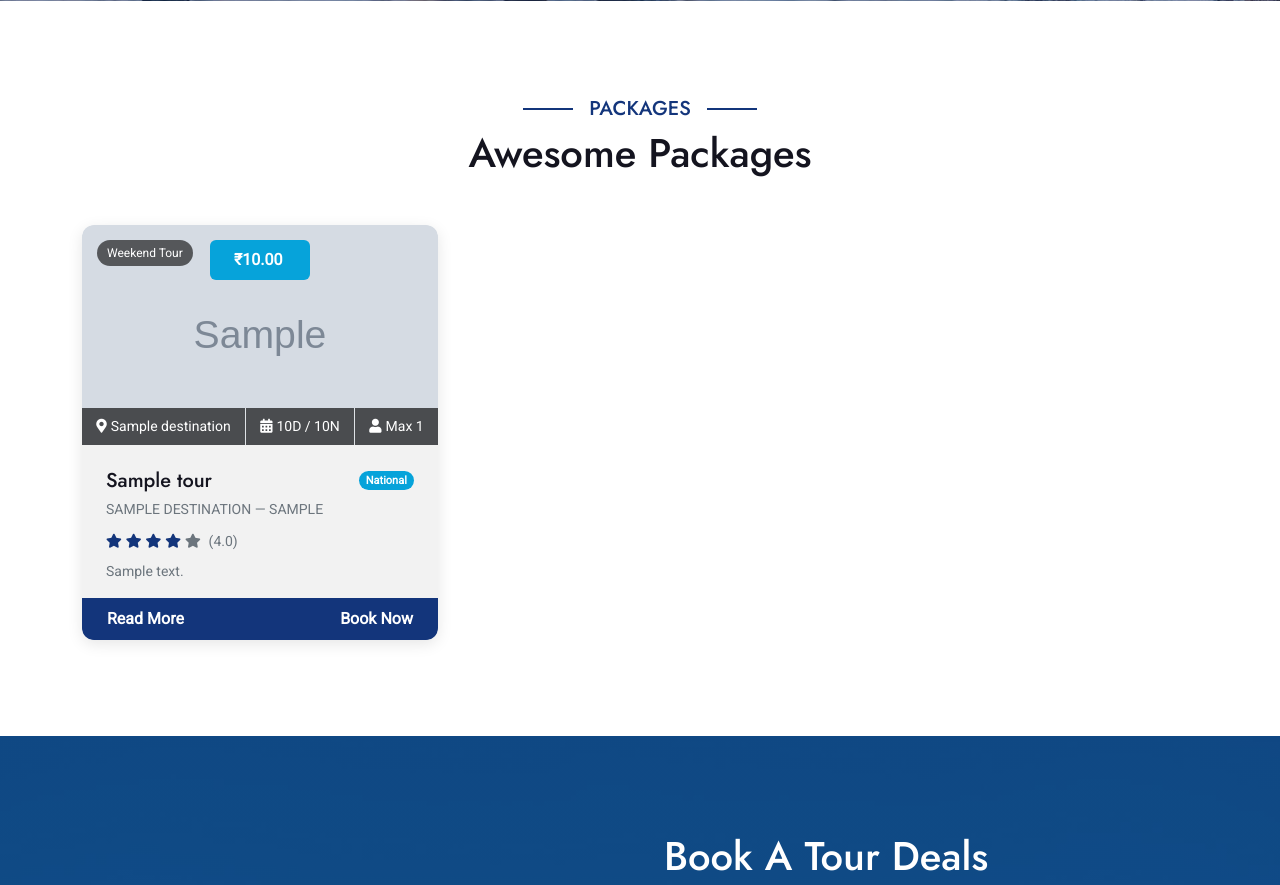
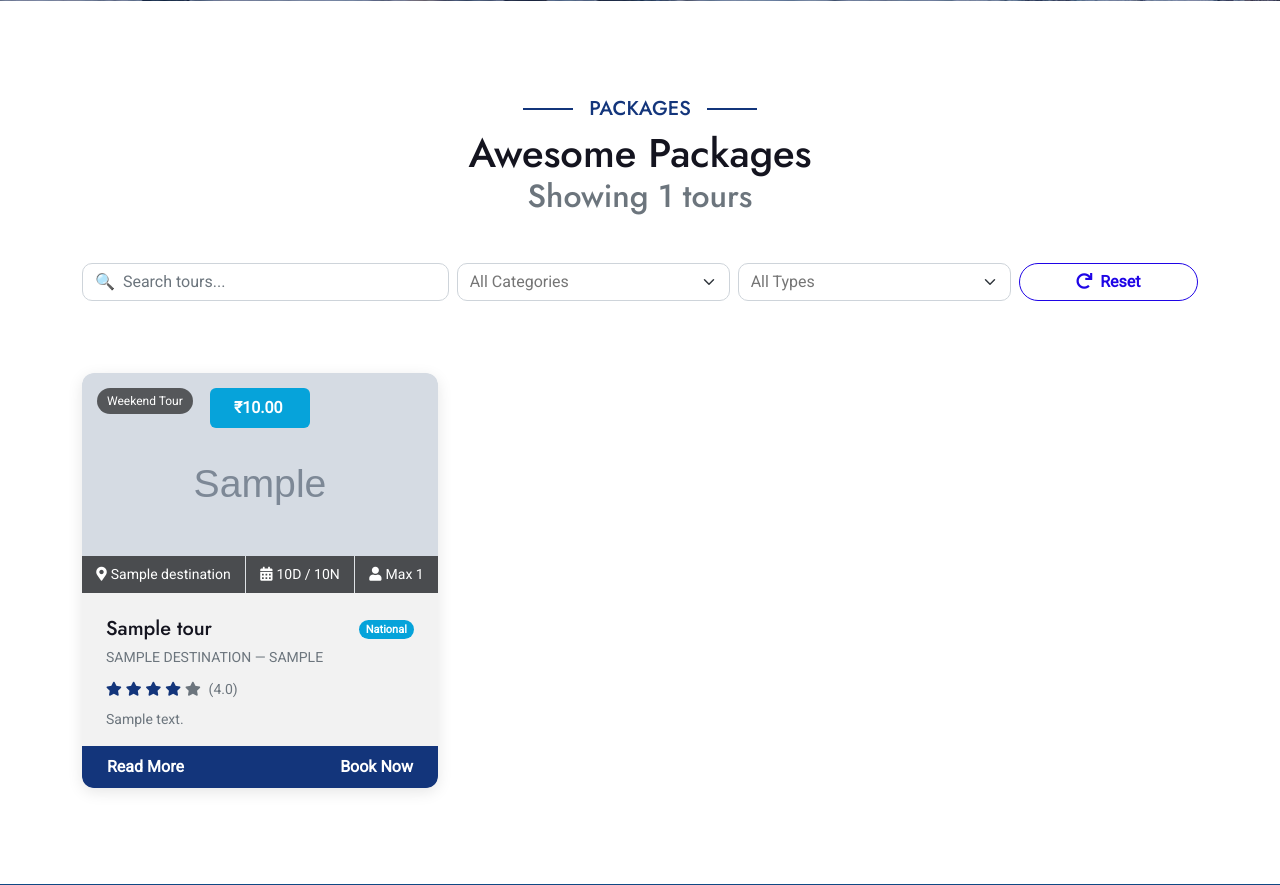
Before and after one commit to ashish8976/travelproject, a Django app: page /packages/ in a window 1280 px wide. Shown: the part 465-1350 px from the top of the page. Run offline with Django 5.2, Linux system fonts and the light colour scheme; tables that the repository leaves empty hold one stand-in row (values such as "Sample post"); grey boxes marked "Sample" are stand-in pictures; some libraries are stand-ins or nearby versions.

Commit message:
add search bar in package

```diff
--- a/travelapp/templates/packages.html
+++ b/travelapp/templates/packages.html
@@ -17,16 +17,58 @@
 
         <!-- Packages Start -->
         <div class="container-fluid packages py-5">
+
             <div class="container py-5">
                 <div class="mx-auto text-center mb-5" style="max-width: 900px;">
                     <h5 class="section-title px-3">Packages</h5>
                     <h1 class="mb-0">Awesome Packages</h1>
+                    <h2 class="text-muted">
+                        Showing <span id="tourCount">0</span> tours
+                        </h2>
                 </div>
+
+
+                <!-- Filter Bar -->
+        <div class="filter-bar">
+            <div class="row g-2 align-items-center">
+                <div class="col-md-4">
+                    <input type="text" class="form-control" id="searchInput" placeholder="🔍  Search tours...">
+                </div>
+                <div class="col-md-3">
+                    <select class="form-select" id="categoryFilter">
+                        <option value="">All Categories</option>
+                        <option value="national">National</option>
+                        <option value="international">International</option>
+                    </select>
+                </div>
+                <div class="col-md-3">
+                    <select class="form-select" id="typeFilter">
+                        <option value="">All Types</option>
+                        <option value="weekend">Weekend Tour</option>
+                        <option value="holiday">Holiday Tour</option>
+                        <option value="family">Family Tour</option>
+                        <option value="beach">Beach Tour</option>
+                        <option value="adventure">Adventure Tour</option>
+                        <option value="honeymoon">Honeymoon Tour</option>
+                    </select>
+                </div>
+                <div class="col-md-2">
+                    <button class="btn btn-outline-secondary w-100 rounded-pill" onclick="resetFilters()">
+                        <i class="fas fa-redo me-1"></i> Reset
+                    </button>
+                </div>
+            </div>
+        </div>
+
+        <br> <br> <br>
 
                 {% if tours %}
                 <div class="row g-4">
                     {% for i in tours %}
-                    <div class="col-lg-4 col-md-6 col-sm-12">
+                    <div class="col-lg-4 col-md-6 col-sm-12 tour-item"
+                        data-title="{{ i.title|lower }}"
+                        data-category="{{ i.category }}"
+                        data-type="{{ i.tour_type }}">
                         <div class="packages-item h-100 d-flex flex-column" style="border-radius: 12px; overflow: hidden; box-shadow: 0 4px 15px rgba(0,0,0,0.1);">
 
                             <!-- Image Section -->
@@ -450,6 +492,54 @@
 
         <!-- Modal Fill Script -->
         <script>
+
+             $(window).on('load', function () {
+            if ($('#spinner').length > 0) {
+                $('#spinner').removeClass('show');
+            }
+        });
+
+        // Filter logic
+        function filterTours() {
+    const search = document.getElementById('searchInput').value.toLowerCase();
+    const category = document.getElementById('categoryFilter').value;
+    const type = document.getElementById('typeFilter').value;
+
+    const items = document.querySelectorAll('.tour-item'); // ✅ THIS WAS MISSING
+
+    let count = 0;
+
+    items.forEach(item => {
+        const title = item.dataset.title || '';
+        const itemCategory = item.dataset.category || '';
+        const itemType = item.dataset.type || '';
+
+        const matchSearch = title.includes(search);
+        const matchCategory = category === '' || itemCategory === category;
+        const matchType = type === '' || itemType === type;
+
+        if (matchSearch && matchCategory && matchType) {
+            item.style.display = '';
+            count++;
+        } else {
+            item.style.display = 'none';
+        }
+    });
+
+    document.getElementById('tourCount').textContent = count;
+}
+
+        function resetFilters() {
+            document.getElementById('searchInput').value = '';
+            document.getElementById('categoryFilter').value = '';
+            document.getElementById('typeFilter').value = '';
+            filterTours();
+        }
+
+        document.getElementById('searchInput').addEventListener('input', filterTours);
+        document.getElementById('categoryFilter').addEventListener('change', filterTours);
+        document.getElementById('typeFilter').addEventListener('change', filterTours);
+
             function fillModal(btn) {
                 // Basic info
                 document.getElementById('modal-title').innerText       = btn.getAttribute('data-title');
@@ -479,6 +569,11 @@
                 starsHtml += '<span class="text-muted ms-1" style="font-size:13px;">(' + btn.getAttribute('data-rating') + ')</span>';
                 document.getElementById('modal-stars').innerHTML = starsHtml;
             }
+
+            window.onload = function () {
+            filterTours();
+            };
+
         </script>
 
     </body>
```
